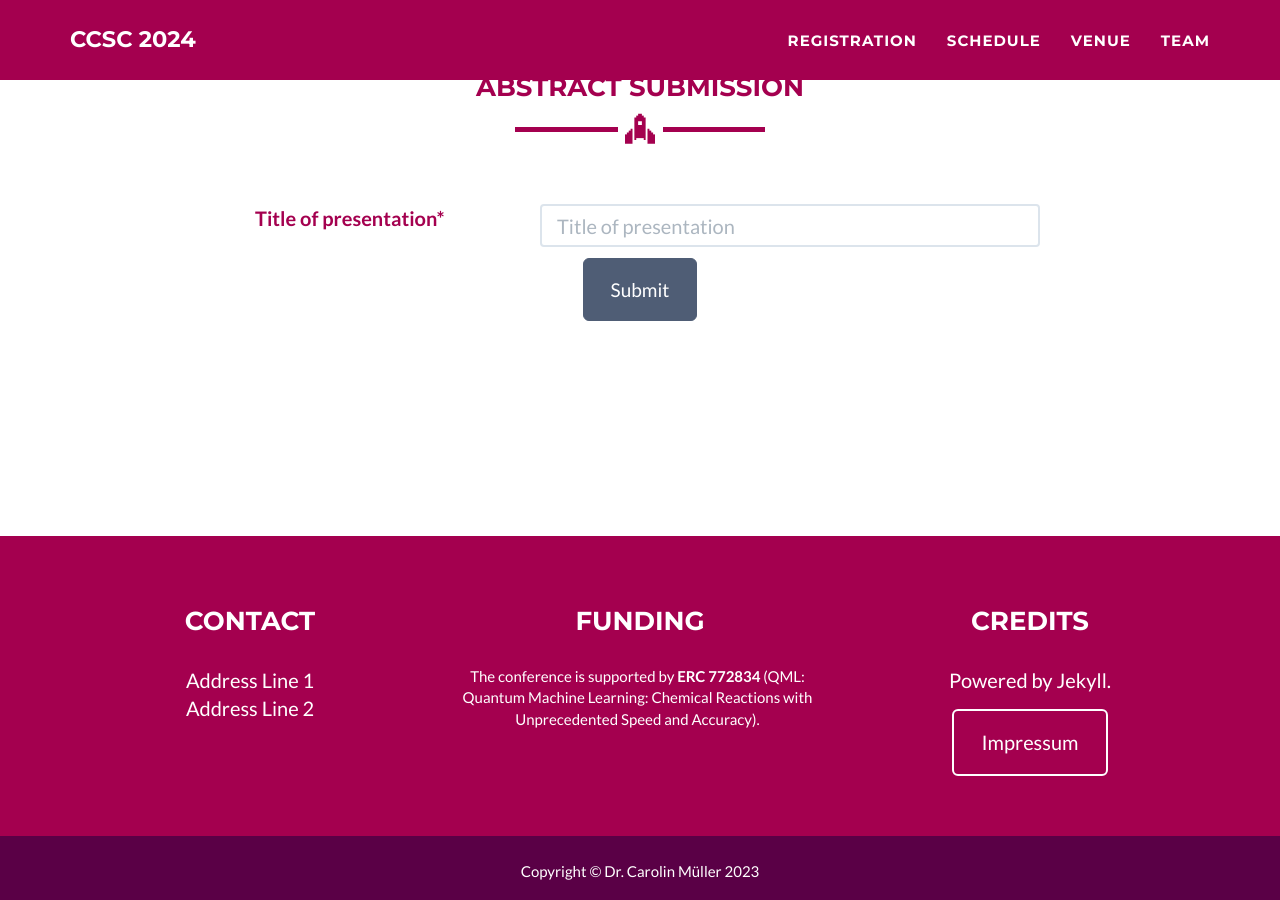
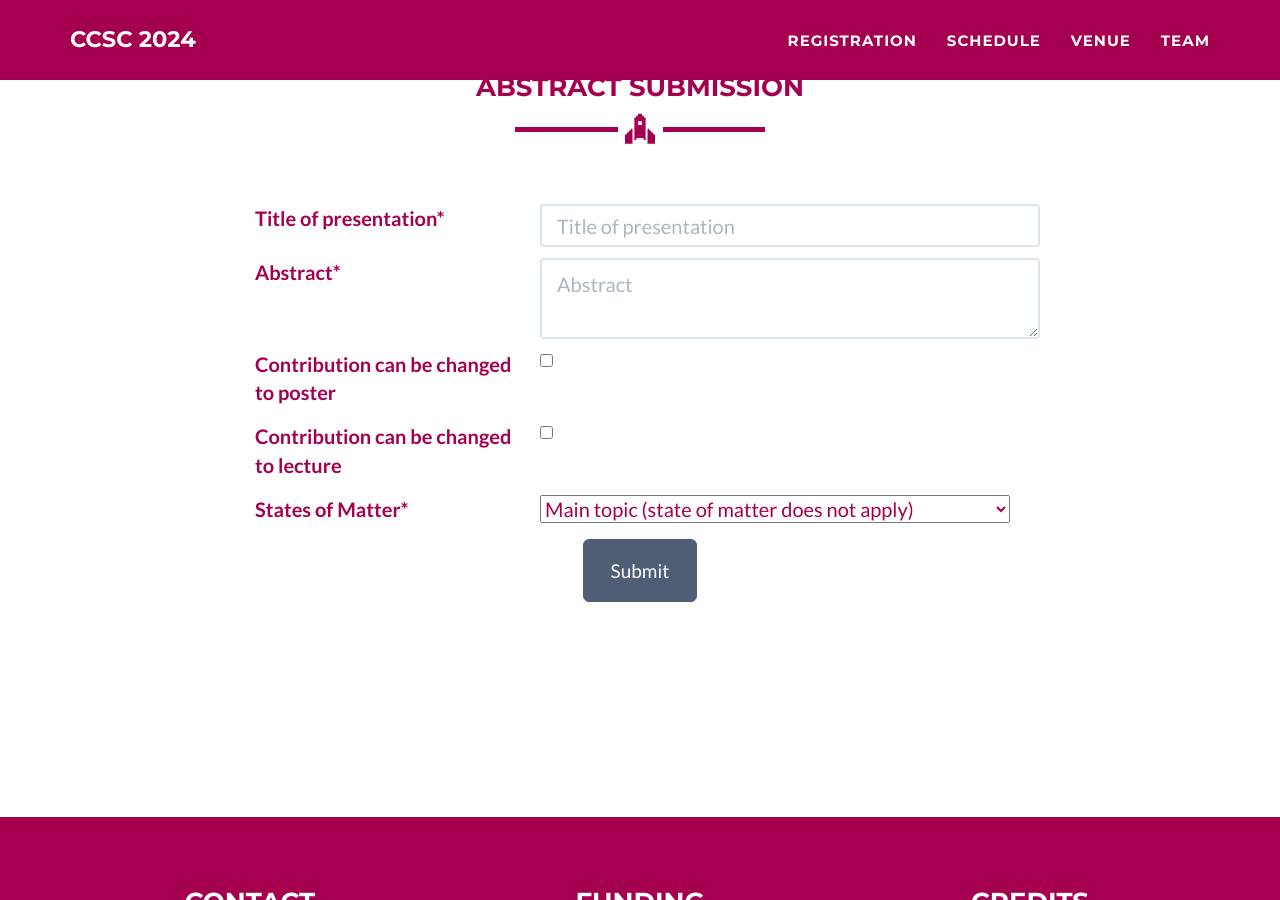
Before and after one commit to ccsc2024/ccsc2024.github.io, a Jekyll site: the page built from pre-registration.html, in a window 1280 px wide and 900 px high, scrolled down 1886 px. Built offline with Jekyll 4.4.1, drawn with Linux system fonts in a browser that asks for light colours.

Commit message:
Update pre-registration.html

```diff
--- a/pre-registration.html
+++ b/pre-registration.html
@@ -30,10 +30,10 @@ layout: page
       <div class="col-lg-5">
         <div class="row control-group">
           <p><select name="salutation" required>
-            <option value="select">- please select -</option>
-            <option value="mr">Mr</option>
-            <option value="mrs">Mrs</option>
-            <option value="ms">Ms</option>
+            <option value="none">- please select -</option>
+            <option value="Mr">Mr</option>
+            <option value="Mrs">Mrs</option>
+            <option value="Ms">Ms</option>
           </select></p>
         </div>
       </div>
@@ -45,12 +45,12 @@ layout: page
       </div>
       <div class="col-lg-5">
         <div class="row control-group">
-          <p><select name="title" >
-            <option value="select">- please select -</option>
-            <option value="phd">Dr.</option>
-            <option value="junprof">Jun. Prof.</option>
-            <option value="profdoc">Prof. Dr.</option>
-            <option value="prof">Prof.</option>
+          <p><select name="academic title" >
+            <option value="none">- please select -</option>
+            <option value="Dr.">Dr.</option>
+            <option value="Jun. Prof.">Jun. Prof.</option>
+            <option value="Prof. Dr.">Prof. Dr.</option>
+            <option value="Prof.">Prof.</option>
           </select></p>
         </div>
       </div>
@@ -267,6 +267,7 @@ layout: page
           <br><br>
         </div>
       </div>
+      <!-- Title of presentation -->
       <div class="row">
         <div class="col-lg-3 col-lg-offset-2">
           <p><label>Title of presentation*</label></p>
@@ -274,6 +275,62 @@ layout: page
         <div class="col-lg-5">
           <div class="row control-group">
             <p><input type="text" name="title_Presentation" class="form-control" required placeholder="Title of presentation " id="txtForm"/></p>
+          </div>
+        </div>
+      </div>
+      <!-- abstract of presentation -->
+      <div class="row">
+        <div class="col-lg-3 col-lg-offset-2">
+          <p><label>Abstract*</label></p>
+        </div>
+        <div class="col-lg-5">
+          <div class="row control-group">
+            <p><textarea name="abstract" type="text" class="form-control" required
+              placeholder="Abstract" id="txtForm"
+              data-validation-required-message="Please enter your abstract in plain, markdown or LaTeX style."></textarea>
+            </p>
+          <p class="help-block text-danger"></p>
+          </div>
+        </div>
+      </div>
+      <!-- Change to poster -->
+      <div class="row">
+        <div class="col-lg-3 col-lg-offset-2">
+          <p><label>Contribution can be changed to poster</label></p>
+        </div>
+        <div class="col-lg-5">
+          <div class="row control-group">
+              <input type="checkbox" name="change_poster" value="Yes">
+          </div>
+        </div>
+      </div>
+      <!-- Change to talk -->
+      <div class="row">
+        <div class="col-lg-3 col-lg-offset-2">
+          <p><label>Contribution can be changed to lecture</label></p>
+        </div>
+        <div class="col-lg-5">
+          <div class="row control-group">
+              <input type="checkbox" name="change_talk" value="Yes">
+          </div>
+        </div>
+      </div>
+      <!-- Field -->
+      <div class="row">
+        <div class="col-lg-3 col-lg-offset-2">
+          <p><label>States of Matter*</label></p>
+        </div>
+        <div class="col-lg-5">
+          <div class="row control-group">
+            <p><select name="topic" >
+            <option value='main_topic'>Main topic (state of matter does not apply)</option>
+            <option value="MLFF_topic">Polymers, Soft Matter, Biomaterials</option>
+            <option value="MLFF_topic">Solids and Crystals</option>
+            <option value="MLFF_topic">Surfaces and Interfaces</option>
+            <option value="MLFF_topic">Thermochemistry and -physics</option>
+            <option value="MLFF_topic">Photochemistry and -physics</option>
+            <option value="no_topic">Does not apply (independent of any state of matter)</option>
+          </select></p>
           </div>
         </div>
       </div>
```
